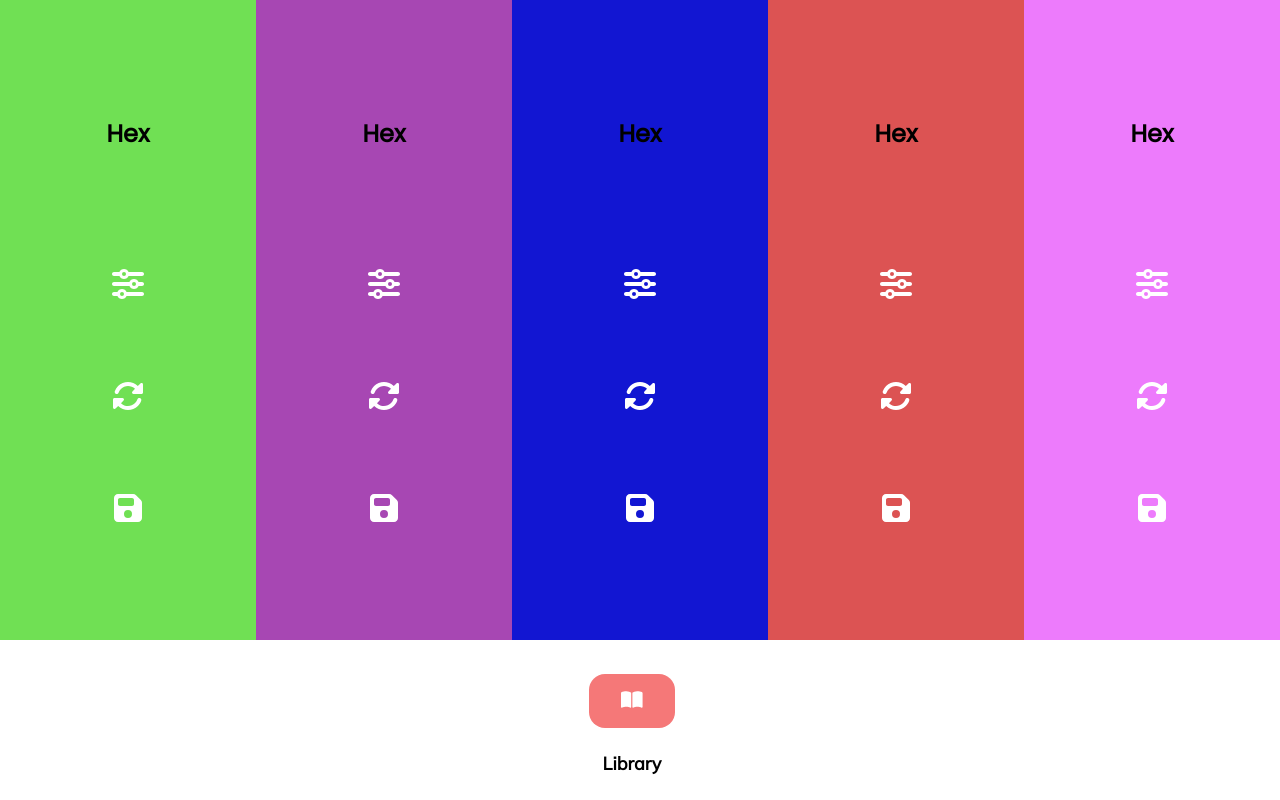
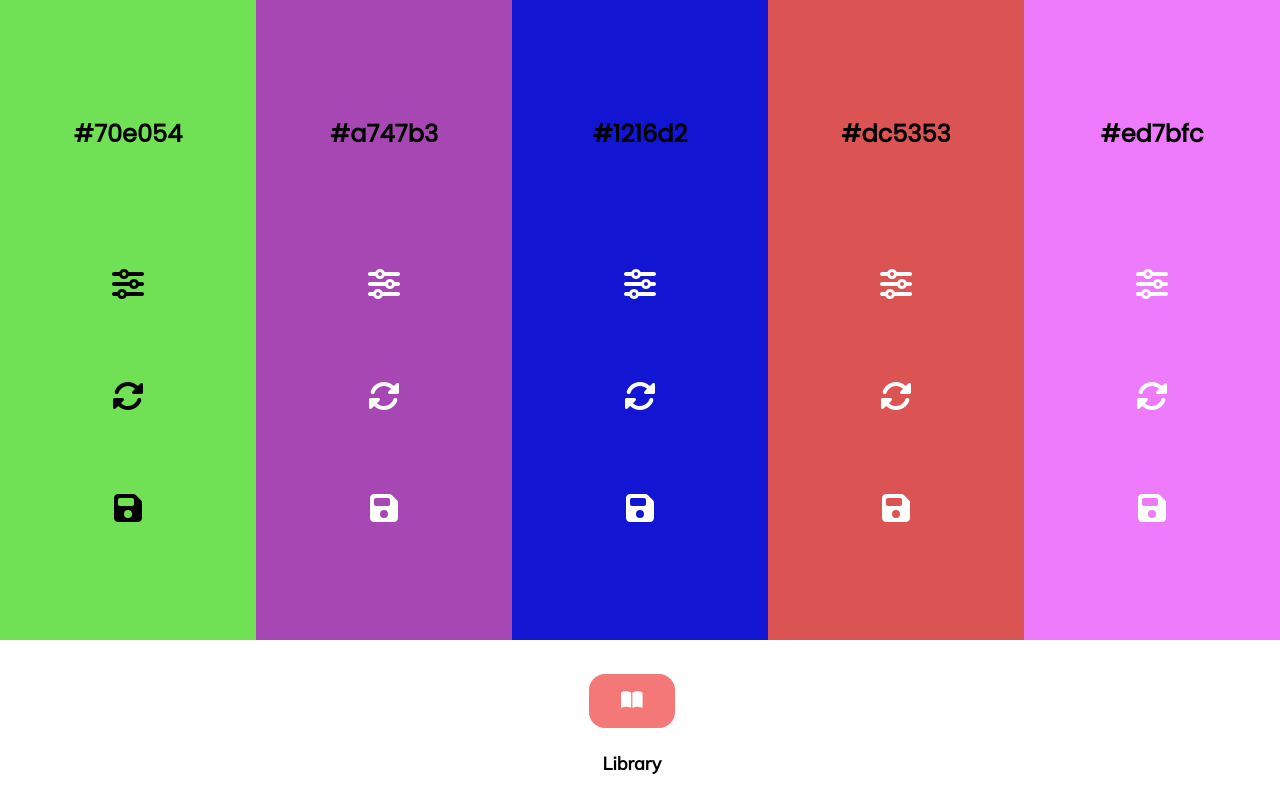
Before and after one commit to Leonte-Bogdan/colorful, a React (Create React App) app: page / in a window 1280 px wide. Built offline with nearby package versions, Linux system fonts and the light colour scheme.

Commit message:
switched from the hex text to the actual hex of the color, made it be able to be copied to the clipboard, also made so the buttons change their color depending on the brightness of the hexColor

```diff
--- a/package.json
+++ b/package.json
@@ -14,6 +14,7 @@
     "chroma-js": "^2.4.2",
     "font-awesome": "^4.7.0",
     "react": "^18.2.0",
+    "react-copy-to-clipboard": "^5.1.0",
     "react-dom": "^18.2.0",
     "react-scripts": "^5.0.1",
     "web-vitals": "^2.1.4"
--- a/src/components/color-buttons.js
+++ b/src/components/color-buttons.js
@@ -2,8 +2,18 @@ import React from "react";
 import { FontAwesomeIcon } from "@fortawesome/react-fontawesome";
 import { faSliders, faBookOpen, faRotate, faFloppyDisk } from "@fortawesome/free-solid-svg-icons";
 import { css } from "@emotion/css";
+import chroma from "chroma-js";
 
 function ColorControls({ sliderPopupVisible, openSliderPopup, closeSliderPopup, changeColors, hexColor }) {
+  const checkColorContrast = (hexColor) => {
+    const luminance = chroma(hexColor).luminance();
+    const textColor = luminance > 0.5 ? "black" : "white";
+    return {
+      color: textColor,
+      luminance: luminance,
+    };
+  };
+
   return (
     <div
       className={css`
@@ -22,7 +32,7 @@ function ColorControls({ sliderPopupVisible, openSliderPopup, closeSliderPopup,
           flex-direction: column;
           background: none;
           border: none;
-          color: white;
+          color: ${checkColorContrast(hexColor).color};
           font-size: 2rem;
           cursor: pointer;
         `}
@@ -37,7 +47,7 @@ function ColorControls({ sliderPopupVisible, openSliderPopup, closeSliderPopup,
           flex-direction: column;
           background: none;
           border: none;
-          color: white;
+          color: ${checkColorContrast(hexColor).color};
           font-size: 2rem;
           cursor: pointer;
         `}
@@ -51,7 +61,7 @@ function ColorControls({ sliderPopupVisible, openSliderPopup, closeSliderPopup,
           flex-direction: column;
           background: none;
           border: none;
-          color: white;
+          color: ${checkColorContrast(hexColor).color};
           font-size: 2rem;
           cursor: pointer;
         `}
--- a/src/components/color-hex.js
+++ b/src/components/color-hex.js
@@ -3,6 +3,7 @@ import { css } from "@emotion/css";
 import { CopyPopup, SliderPopup } from "./color-popups";
 import { ColorControls } from "./color-buttons";
 import chroma from "chroma-js";
+import { CopyToClipboard } from "react-copy-to-clipboard";
 
 const generateHexColor = () => chroma.random().hex();
 
@@ -11,6 +12,7 @@ function HexSection({ title }) {
   const changeColors = () => {
     setHexColor(generateHexColor());
   };
+
   const [popupVisible, setPopupVisible] = React.useState(false);
   const [sliderPopupVisible, setSliderPopupVisible] = React.useState(false);
 
@@ -45,14 +47,18 @@ function HexSection({ title }) {
         margin: 0;
       `}
     >
+      <CopyToClipboard text={hexColor}>
         <h2
-        onClick={openPopup}
+          onClick={() => {
+            openPopup();
+          }}
           className={css`
             cursor: pointer;
           `}
         >
-        Hex
+          {hexColor}
         </h2>
+      </CopyToClipboard>
 
       <ColorControls
         hexColor={hexColor}
```
Also changed, not shown: 1 other file (tests, documents, lock files or other folders). Lines whose indentation alone changed are shown as unchanged.
